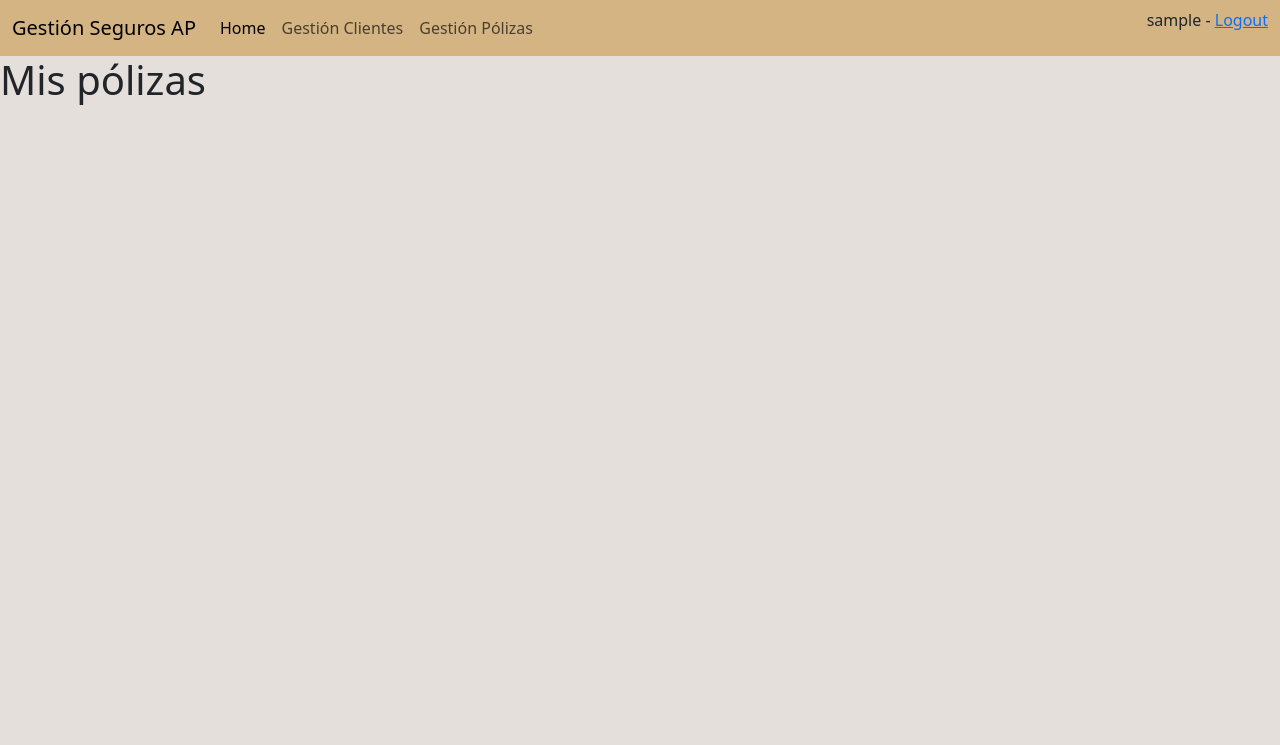
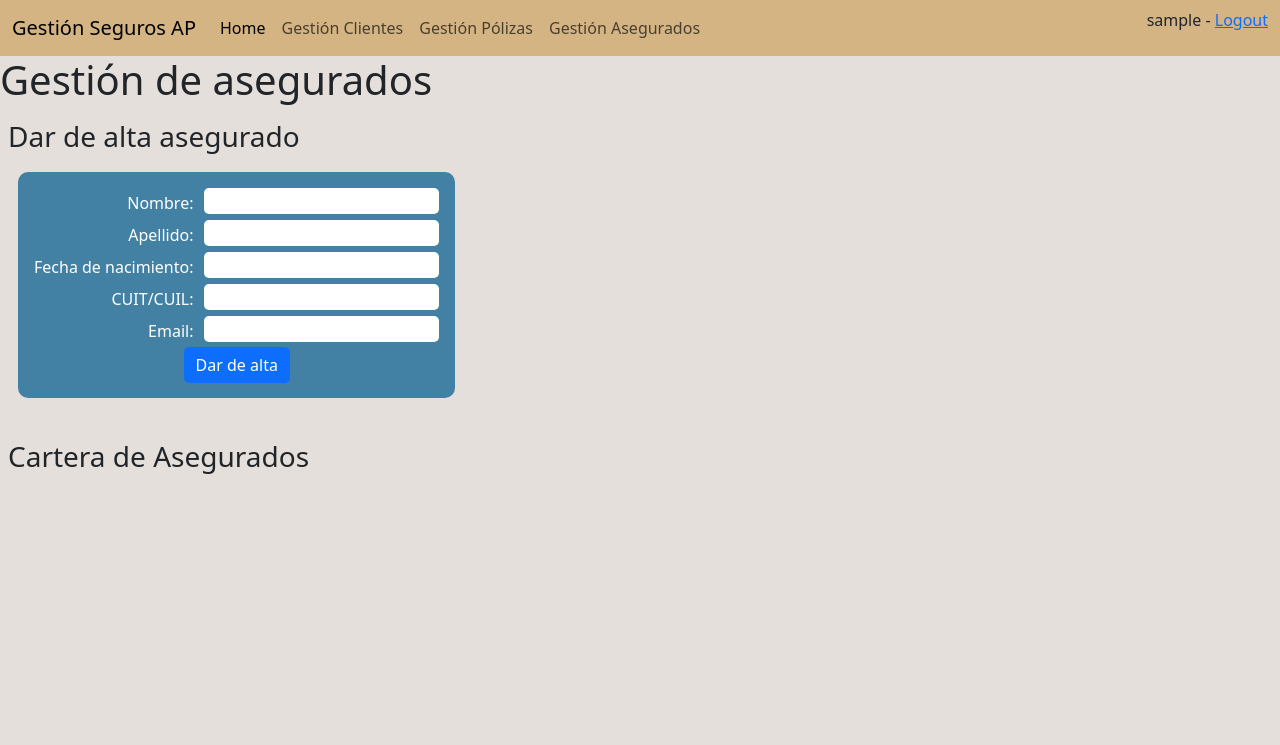
Before and after one commit to Eyroa/SegurosAp, a Django app: page /gestion_seguros/gestion_asegurados/ in a window 1280 px wide. Shown: the top 745 px of the page. Run offline with Django 4.2, Linux system fonts and the light colour scheme; the visitor is signed in with stand-in values (Sample User, id 1); some libraries are stand-ins or nearby versions.

Commit message:
Add files via upload

```diff
--- a/segurosAP/gestion_seguros/forms.py
+++ b/segurosAP/gestion_seguros/forms.py
@@ -85,3 +85,26 @@
     class Meta:
         model = Asegurado
         fields = "__all__"
+
+class ModificarAseguradoForm(forms.ModelForm):
+    class Meta:
+        model = Asegurado
+        fields = "__all__"
+        widgets = {
+            "nombre": forms.DateInput(
+                attrs={'type': 'date', 'placeholder': 'yyyy-mm-dd (DOB)'}
+            ),
+            "documento": forms.DateInput(
+                attrs={'type': 'date', 'placeholder': 'yyyy-mm-dd (DOB)'}
+            ),
+            "fecha_nacimiento": forms.DateInput(
+                attrs={'type': 'date', 'placeholder': 'yyyy-mm-dd (DOB)'}
+            )
+        }
+
+    def clean(self):
+        documento = self.cleaned_data["documento"]
+        if Asegurado.objects.filter(documento = documento).exists():
+            raise ValidationError("Ya hay un asegurado inscripto con ese documento")
+
+        return self.cleaned_data
--- a/segurosAP/gestion_seguros/models.py
+++ b/segurosAP/gestion_seguros/models.py
@@ -36,6 +36,7 @@
     fecha_fin = models.DateField(verbose_name="Fecha de fin cobertura")
     fecha_limite_carga = models.DateField(verbose_name="Fecha límite de actualización de nómina")
     condiciones = models.TextField(max_length=2048, verbose_name="Resumen condiciones de póliza")
+    members = models.ManyToManyField(Cliente, related_name='polizas')
 
     def __str__(self):
         return self.numero
--- a/segurosAP/gestion_seguros/templates/gestion_seguros/base.html
+++ b/segurosAP/gestion_seguros/templates/gestion_seguros/base.html
@@ -1,6 +1,6 @@
 {% load static %}
 <!DOCTYPE html>
-<html lang="en">
+<html lang="es">
 <head>
     <meta charset="UTF-8">
     <meta http-equiv="X-UA-Compatible" content="IE=edge">
@@ -32,6 +32,9 @@
                   {% endif %}
                   <li class="nav-item">
                     <a class="nav-link" href="{% url 'gestion_polizas' %}">Gestión Pólizas</a>
+                  </li>
+                  <li class="nav-item">
+                    <a class="nav-link" href="{% url 'gestion_asegurados' %}">Gestión Asegurados</a>
                   </li>
                 </ul>
               </div>
--- a/segurosAP/gestion_seguros/templates/gestion_seguros/cards/card_poliza.html
+++ b/segurosAP/gestion_seguros/templates/gestion_seguros/cards/card_poliza.html
@@ -5,7 +5,6 @@
     <p class="card-text mb-0"><b>Tomador:</b> {{poliza.tomador}}</p>
     <p class="card-text mb-0"><b>Fecha Inicio:</b> {{poliza.fecha_inicio}}</p>
     <p class="card-text mb-2"><b>Fecha Fin:</b> {{poliza.fecha_fin}}</p>
-    <a href="{% url 'index' %}gestion_polizas/detalle_poliza/{{poliza.id}}" class="btn btn-primary">Datos</a>
     <a href="{% url 'index' %}gestion_asegurados/cartera_asegurados/{{poliza.id}}" class="btn btn-primary">Asegurados</a>
     </div>
 </div>
--- a/segurosAP/gestion_seguros/templates/gestion_seguros/gestion_asegurados.html
+++ b/segurosAP/gestion_seguros/templates/gestion_seguros/gestion_asegurados.html
@@ -1,8 +1,31 @@
 {% extends 'gestion_seguros/base.html' %}
 
-{% block titulo %} Seguros AP: Gestión de asegurados{% endblock %}
+{% block titulo %} Seguros AP: Gestión de Asegurados{% endblock %}
 
 {% block contenido %}
-<h1>Mis pólizas</h1>
+<h1>Gestión de asegurados</h1>
+
+<div class="p-2 mb-3">
+    <h3>Dar de alta asegurado</h3>
+    <section class="form-container secondary-bg">
+
+        <form action="" method="POST">
+            {% csrf_token %}
+            <table>
+                {{ form.as_table }}
+            </table>
+            <input type="submit" value="Dar de alta" class="btn btn-primary">
+        </form>
+    </section>
+</div>
+
+<div class="p-2">
+    <h3>Cartera de Asegurados</h3>
+    <div class="container d-flex flex-wrap p-2">
+        {% for poliza in polizas %}
+            {% include 'gestion_seguros/cards/card_asegurado.html' with asegurado=asegurado %}
+        {% endfor %}
+    </div>
+</div>
 
 {% endblock %}
--- a/segurosAP/gestion_seguros/urls.py
+++ b/segurosAP/gestion_seguros/urls.py
@@ -1,15 +1,8 @@
-from django.urls import path, include
-from rest_framework.routers import DefaultRouter
+from django.urls import path
 from . import views
-
-
-router =DefaultRouter()
-router.register(r'clientes_api', views.ClienteViewSet)
-
 
 urlpatterns = [
     path('', views.index, name='index'),
-    path('', include(router.urls)),
     path('gestion_clientes/', views.gestion_clientes, name='gestion_clientes'),
     path('gestion_polizas/', views.gestion_polizas, name='gestion_polizas'),
     path('gestion_asegurados/', views.gestion_asegurados, name='gestion_asegurados'),
@@ -17,4 +10,6 @@
     path('gestion_clientes/detalle_cliente/<int:cliente_id>', views.detalle_cliente, name='detalle_cliente'),
     path('gestion_polizas/detalle_poliza/<int:poliza_id>', views.detalle_poliza, name='detalle_poliza'),
     path('gestion_asegurados/cartera_asegurados/<int:poliza_id>', views.cartera_asegurados, name='cartera_asegurados'),
+    path('gestion_asegurados/detalle_asegurado/<int:asegurado_id>', views.detalle_asegurado, name='detalle_asegurado'),
+
 ]
--- a/segurosAP/gestion_seguros/views.py
+++ b/segurosAP/gestion_seguros/views.py
@@ -2,14 +2,10 @@
 from django.http import HttpResponse
 from django.contrib import messages
 from django.contrib.auth.decorators import login_required, permission_required
-from rest_framework import viewsets, permissions
-from .serializers import ClienteSerializer
-
 from django.forms.models import model_to_dict
 from django.db.models import Max
-from .forms import AltaClienteForm, AltaPolizaForm, ModificarClienteForm, ModificarPolizaForm, AltaAseguradoForm
+from .forms import AltaClienteForm, AltaPolizaForm, ModificarClienteForm, ModificarPolizaForm, AltaAseguradoForm, ModificarAseguradoForm
 from .models import Cliente, Poliza, Asegurado, Certificado
-
 
 
 # Create your views here.
@@ -104,8 +100,21 @@
     context = {'poliza': poliza, 'form': form}
     return render(request, 'gestion_seguros/detalle_poliza.html', context)
 
+@login_required
 def gestion_asegurados(request):
-    context={}
+    asegurados=Asegurado.objects.all()
+
+    if request.method == "POST":
+        form = AltaAseguradoForm(request.POST)
+        if form.is_valid():
+            form.save()
+            messages.add_message(request, messages.SUCCESS, 'Asegurado dado de alta')
+            return redirect("gestion_asegurados")
+        else:
+            pass
+    else:
+        form = AltaAseguradoForm()
+    context = {'asegurados': asegurados, 'form': form}
     return render(request, 'gestion_seguros/gestion_asegurados.html', context)
 
 def cartera_asegurados(request, poliza_id):
@@ -132,7 +141,23 @@
     context = {'certificados': certificados, 'form': form, 'poliza': poliza}
     return render(request, 'gestion_seguros/cartera_asegurados.html', context)
 
-class ClienteViewSet(viewsets.ModelViewSet):
-    queryset = Cliente.objects.all()
-    Serializer_class = ClienteSerializer
-    permission_classes = [permissions.IsAuthenticatedOrReadOnly]
+def detalle_asegurado(request, asegurado_id):
+    asegurado=Asegurado.objects.get(id = asegurado_id)
+    if request.method == "POST":
+        form = ModificarAseguradoForm(request.POST)
+        if form.is_valid():
+            Asegurado.objects.filter(id = asegurado_id).update(
+                nombre=form.cleaned_data["nombre"],
+                apellido=form.cleaned_data["apellido"],
+                documento=form.cleaned_data["documento"],
+                fecha_nacimiento=form.cleaned_date["fecha_nacimiento"],
+                email=form.cleaned_data["email"],
+
+            )
+            messages.add_message(request, messages.SUCCESS, 'Cliente modificado con éxito')
+        else:
+            pass
+    else:
+        form = ModificarAseguradoForm(initial = model_to_dict(asegurado))
+    context = {'asegurado': asegurado, 'form': form}
+    return render(request, 'gestion_seguros/detalle_asegurado.html', context)
--- a/segurosAP/segurosAP/settings.py
+++ b/segurosAP/segurosAP/settings.py
@@ -39,7 +39,6 @@
     'django.contrib.staticfiles',
     'gestion_seguros',
     'accounts',
-    'rest_framework',
 ]
 
 MIDDLEWARE = [
--- a/segurosAP/segurosAP/urls.py
+++ b/segurosAP/segurosAP/urls.py
@@ -16,13 +16,7 @@
 """
 from django.contrib import admin
 from django.contrib.auth import views as auth_views
-from rest_framework.routers import DefaultRouter
 from django.urls import path, include
-
-
-
-
-
 
 urlpatterns = [
     path('admin/', admin.site.urls),
@@ -30,5 +24,4 @@
     path('accounts/login/', auth_views.LoginView.as_view, name='login'),
     path('accounts/logout/', auth_views.LogoutView.as_view, name='logout'),
     path('gestion_seguros/', include('gestion_seguros.urls')),
-    path('api_auth', include('rest_framework.urls')),
 ]
```
Also changed, not shown: segurosAP/gestion_seguros/templates/gestion_seguros/cards/card_asegurado.html (added, +11 -0 lines), segurosAP/gestion_seguros/templates/gestion_seguros/cartera_asegurados.html (+8 -4 lines), segurosAP/gestion_seguros/templates/gestion_seguros/detalle_asegurado.html (added, +22 -0 lines).
